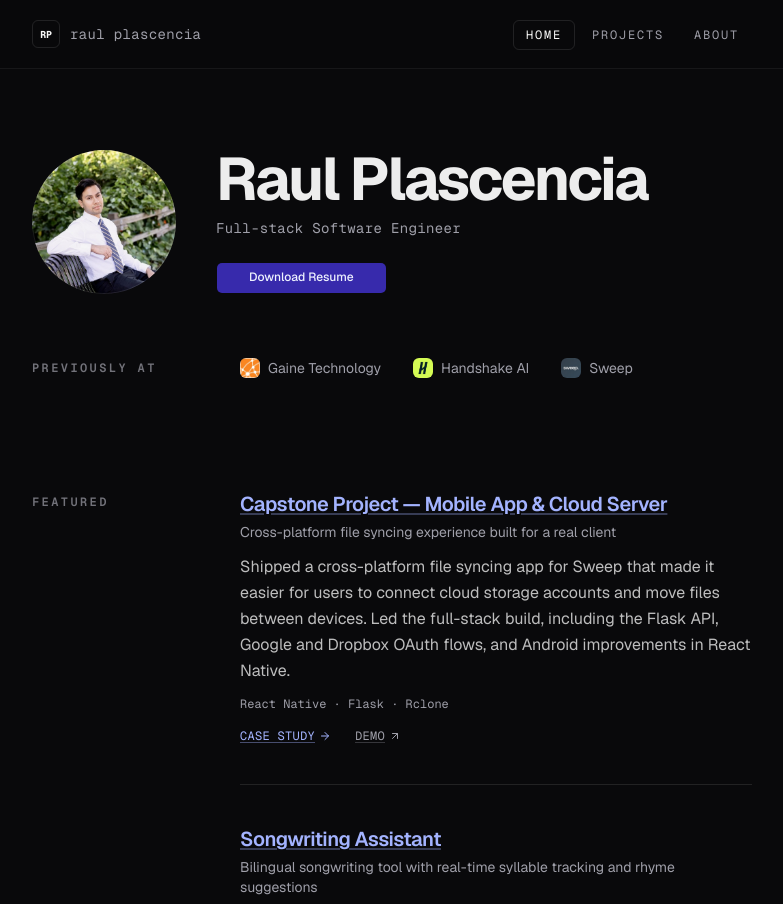
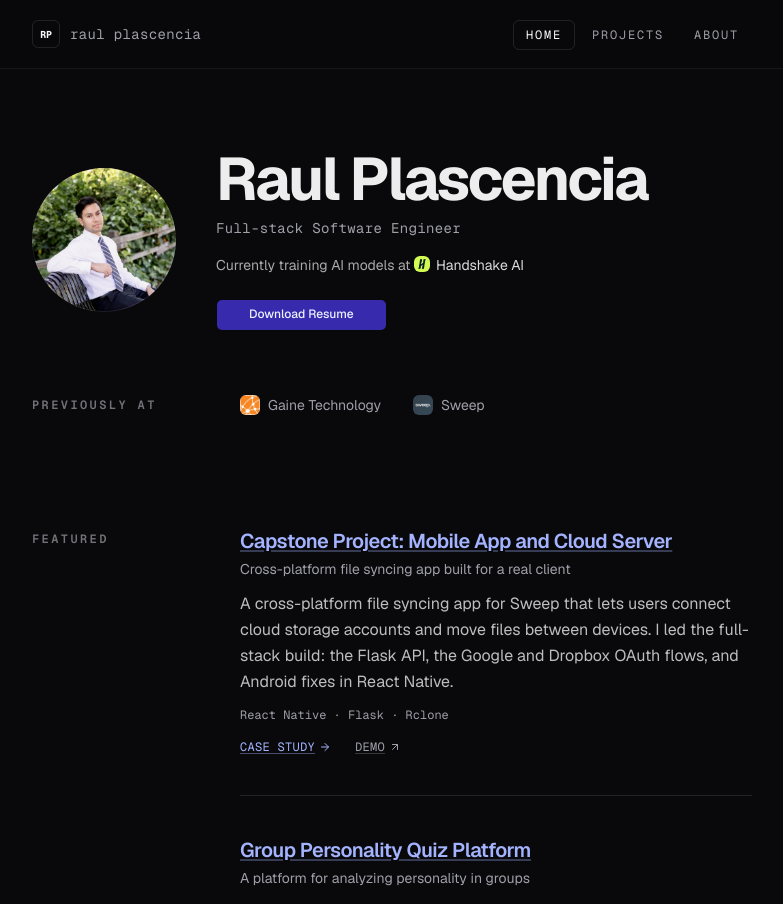
Before and after one commit to rplasc/portfolioV2, a Next.js app: page / in a window 1280 px wide. Shown: the top 904 px of the page, without its empty margins (248-1031 px from the left). Built offline with nearby package versions, Linux system fonts and the light colour scheme.

Commit message:
Updated information

```diff
--- a/src/app/layout.tsx
+++ b/src/app/layout.tsx
@@ -23,13 +23,13 @@ const geistMono = Geist_Mono({
 });
 
 export const metadata: Metadata = {
-  title: "Raul Plascencia — Full-stack Software Engineer",
+  title: "Raul Plascencia - Full-stack Software Engineer",
   description:
-    "Full-stack software engineer at Gaine Technology. Previously at Handshake AI and Sweep.",
+    "AI Trainer at Handshake AI. Previously at Gaine Technology and Sweep.",
   openGraph: {
-    title: "Raul Plascencia — Full-stack Software Engineer",
+    title: "Raul Plascencia - Full-stack Software Engineer",
     description:
-      "Full-stack software engineer at Gaine Technology. Previously at Handshake AI and Sweep.",
+      "AI Trainer at Handshake AI. Previously at Gaine Technology and Sweep.",
     type: "website",
   },
 };
--- a/src/app/page.tsx
+++ b/src/app/page.tsx
@@ -1,7 +1,7 @@
 import Image from "next/image";
 import { Button } from "@/components/ui/button";
 import { ProfilePhoto } from "@/components/profile-photo";
-import { previousEmployers } from "@/data/employers";
+import { previousEmployers, currentEmployer } from "@/data/employers";
 import {
   projects,
   featuredProjects,
@@ -48,6 +48,19 @@ export default function Home() {
               </h1>
               <p className="text-muted-foreground font-mono text-sm tracking-wide">
                 Full-stack Software Engineer
+              </p>
+              <p className="mt-2 text-sm text-white/65">
+                Currently training AI models at{" "}
+                <span className="inline-flex items-baseline gap-1.5 whitespace-nowrap">
+                  <Image
+                    src={currentEmployer.logo}
+                    alt=""
+                    width={16}
+                    height={16}
+                    className="translate-y-0.5 rounded-sm"
+                  />
+                  <span className="text-white/85">{currentEmployer.name}</span>
+                </span>
               </p>
             </div>
 
@@ -111,7 +124,7 @@ export default function Home() {
           </h2>
           <div className="flex flex-1 flex-col gap-5">
             <p className="text-foreground/75 max-w-prose text-base leading-relaxed">
-              {moreCount} more projects across {categoryPhrase} — organized by
+              {moreCount} more projects across {categoryPhrase}, organized by
               type.
             </p>
             <div className="mt-1">
--- a/src/app/projects/page.tsx
+++ b/src/app/projects/page.tsx
@@ -5,7 +5,7 @@ import { ProjectsExplorer } from "@/components/projects-explorer";
 export const metadata: Metadata = {
   title: "Projects — Raul Plascencia",
   description:
-    "Stuff I've built — client work and experiments, grouped by type.",
+    "Stuff I've built, from client work to experiments, grouped by type.",
 };
 
 export default function ProjectsPage() {
--- a/src/app/work/[slug]/page.tsx
+++ b/src/app/work/[slug]/page.tsx
@@ -20,9 +20,6 @@ export async function generateMetadata({
   };
 }
 
-// text-link is reserved for actual links elsewhere on this page, so section
-// labels — including Outcome — stay neutral; the payoff paragraph itself
-// carries the emphasis via size/weight, not color.
 const sectionLabelClass =
   "text-muted-foreground/70 shrink-0 font-mono text-xs font-semibold tracking-[0.2em] uppercase md:w-40 md:pt-1";
 
--- a/src/components/profile-photo.tsx
+++ b/src/components/profile-photo.tsx
@@ -1,9 +1,6 @@
 import Image from "next/image";
 import { cn } from "@/lib/utils";
 
-// Profile photo served through next/image (modern format + correctly sized)
-// instead of a raw <img>, while keeping the avatar's round shape and subtle ring.
-// Pass `priority` when it's above the fold so it isn't lazy-loaded.
 export function ProfilePhoto({
   className,
   priority = false,
--- a/src/data/about.ts
+++ b/src/data/about.ts
@@ -1,5 +1,5 @@
 export const bio =
-  "Full-stack software engineer who likes shipping useful tools, from client file-syncing apps to language tools and game prototypes. I move across the stack: Python and NestJS on the backend, React, React Native, and Next.js on the frontend, and C++ or a game engine when a project calls for it.";
+  "Full-stack software engineer who likes building useful tools, from client file-syncing apps to language tools and game prototypes. I work in Python and NestJS on the backend and React, React Native, and Next.js on the frontend, and I pick up C++ or a game engine when a project needs it.";
 
 export const moreInfo: string[] = [
   "I enjoy playing RPGs and rage-inducing hero shooters, but I have a soft spot for visual novels.",
--- a/src/data/case-studies.ts
+++ b/src/data/case-studies.ts
@@ -16,8 +16,8 @@ export interface CaseStudy {
 export const caseStudies: Record<string, CaseStudy> = {
   sweep: {
     slug: "sweep",
-    title: "Capstone Project — Mobile App & Cloud Server",
-    tagline: "Cross-platform file syncing experience built for a real client",
+    title: "Capstone Project: Mobile App and Cloud Server",
+    tagline: "Cross-platform file syncing app built for a real client",
     role: "Technical Lead",
     timeframe: "Jan 2025 – May 2025",
     location: "Merced, CA",
@@ -29,15 +29,15 @@ export const caseStudies: Record<string, CaseStudy> = {
       "Dropbox API",
     ],
     overview:
-      "Sweep needed a way for its users to link multiple cloud storage accounts and move files to a dedicated server from a single mobile app. Our capstone team took the brief end-to-end: the backend orchestration, the OAuth plumbing to Google Drive and Dropbox, and the React Native client that tied it together. I led the engineering side of the build.",
+      "Sweep wanted users to link several cloud storage accounts and move files to a dedicated server from one mobile app. Our capstone team built all of it: the backend, the Google Drive and Dropbox OAuth integration, and the React Native client. I was the technical lead.",
     highlights: [
       "Led a four-person team and owned the technical roadmap through delivery.",
-      "Built a Flask API that brokered Google Drive and Dropbox OAuth flows and file operations.",
-      "Integrated Rclone so the server could move files reliably between providers without re-implementing each cloud's quirks.",
-      "Worked in React Native to stabilize the Android client: fewer sync failures, clearer flows.",
-      "Shipped ahead of the semester-end deadline with the client's feature list met.",
+      "Built a Flask API that handles Google Drive and Dropbox OAuth and file operations.",
+      "Used Rclone on the server to move files between providers, so we didn't have to handle each cloud's quirks ourselves.",
+      "Fixed sync failures and confusing flows in the React Native Android client.",
+      "Delivered before the semester deadline with every item on the client's feature list.",
     ],
-    outcome: "Delivered a production-ready build to Sweep before the deadline.",
+    outcome: "Handed Sweep a production-ready build ahead of the deadline.",
     github: "",
     demo: "https://sweep-ai.com",
   },
@@ -50,12 +50,12 @@ export const caseStudies: Record<string, CaseStudy> = {
     timeframe: "2023 – Present",
     stack: ["Python", "Discord.py", "OpenAI", "KoboldCPP", "SQLite"],
     overview:
-      "Chopperbot is a Discord companion I built to give communities a personality-driven assistant running on my homelab. It holds conversations, remembers past interactions, and ships with a handful of utilities my friends actually use.",
+      "Chopperbot is a Discord assistant with its own personality, built for my friends' communities and run on my homelab. It holds conversations, remembers past interactions, and includes a few utilities people actually use.",
     highlights: [
       "Serves 100+ users across multiple Discord communities.",
-      "Fine-tuned a local LLM on a private homelab so conversations stay self-hosted and off per-token billing.",
-      "SQLite-backed memory system keeps personality and context intact across sessions.",
-      "Plugin surface includes a web-search proxy, image generation, and news summaries.",
+      "Runs a fine-tuned local LLM on a private homelab, so conversations stay self-hosted and there's no per-token billing.",
+      "A SQLite memory system keeps personality and context across sessions.",
+      "Plugins include a web-search proxy, image generation, and news summaries.",
     ],
     github: "https://github.com/rplasc/ChopperBot",
     demo: "",
@@ -69,10 +69,10 @@ export const caseStudies: Record<string, CaseStudy> = {
     timeframe: "2025 – Present",
     stack: ["Python", "NestJS", "NextJS"],
     overview:
-      "I built the Songwriting Assistant to help with writing lyrics in English and Spanish. It gives real-time feedback on syllable counts and surfaces rhyme options as you type. The NLP work happens in Python, a NestJS API sits in the middle, and Next.js handles the frontend.",
+      "I built the Songwriting Assistant to help me write lyrics in English and Spanish. As you type, it counts syllables and suggests rhymes. Python handles the NLP, a NestJS API sits in the middle, and Next.js is the frontend.",
     highlights: [
-      "Provides real-time syllable tracking and rhyme suggestions in English and Spanish.",
-      "Lets songwriters save drafts locally.",
+      "Counts syllables and suggests rhymes in real time, in English and Spanish.",
+      "Saves drafts locally.",
     ],
     github: "https://github.com/rplasc/songwriting-assistant",
     demo: "",
@@ -81,7 +81,7 @@ export const caseStudies: Record<string, CaseStudy> = {
     slug: "personality-matrix",
     title: "Personality Matrix",
     tagline:
-      "Personality quiz that assigns you a narrative archetype, styled as a classified dossier",
+      "Personality quiz that assigns a narrative archetype, presented as a classified dossier",
     role: "Creator & Maintainer",
     timeframe: "2026 – Present",
     stack: [
@@ -94,11 +94,11 @@ export const caseStudies: Record<string, CaseStudy> = {
       "PostHog",
     ],
     overview:
-      "Personality Matrix is a 28-question quiz that assigns you one of 19 narrative archetypes, styled as a classified document system. You answer questions, it scores your personality functions, and produces a dossier. Results are saved to a database and shareable by URL.",
+      "Personality Matrix is a 28-question quiz that assigns you one of 19 narrative archetypes and presents the result as a classified dossier. Your answers are scored across a set of personality functions. Results are saved to a database and shareable by URL.",
     highlights: [
-      "Scoring tracks eight personality functions (Plot Armor, Romantic Tension, Backstory Trauma, and others) across all 28 answers. Each answer shifts specific functions on a -2 to +2 scale, which normalize to 0-100 before feeding into eight matrix axes.",
-      "Archetype matching runs in tiers: two rare types require 78+ or 82+ on their dominant functions. The other 17 match by dominant function average with a small matrix bonus. All scoring logic lives in src/lib/.",
-      "Results are saved to PostgreSQL via Prisma and served at a unique URL, so users can share or return to their result.",
+      "Scoring tracks eight personality functions, such as Plot Armor, Romantic Tension, and Backstory Trauma. Each answer shifts specific functions on a -2 to +2 scale. Totals are normalized to 0-100 and feed eight matrix axes.",
+      "Archetype matching is tiered. Two rare types require 78+ or 82+ on their dominant functions. The other 17 match on dominant function average plus a small matrix bonus. All scoring logic is in src/lib/.",
+      "Results are stored in PostgreSQL through Prisma and served at a unique URL, so users can share a result or come back to it.",
       "PostHog tracks quiz completions and archetype distribution across real users.",
     ],
     outcome: "Went from idea to live product in a weekend.",
@@ -112,16 +112,36 @@ export const caseStudies: Record<string, CaseStudy> = {
     role: "Creator",
     timeframe: "2026 – Present",
     stack: ["Unity", "C#"],
-    overview: "A top-down action roguelike inspired by Vampire Survivors",
+    overview:
+      "A top-down action roguelike built in Unity and C#, inspired by Vampire Survivors.",
     highlights: [
-      "Implemented player movement, enemy spawning, and upgrades with C#.",
-      "Recreated the core gameplay mechanics and added performance optimizations.",
-      "Enhanced the user interface with Unity-specific features.",
-      "Optimized the game for better frame rates and smoother gameplay.",
+      "Wrote player movement, enemy spawning, and upgrades in C#.",
+      "Recreated the core gameplay loop.",
+      "Built the UI with Unity's built-in features.",
+      "Optimized for higher frame rates and smoother play.",
     ],
     outcome:
-      "Recreated a Vampire Survivors-inspired roguelike using Unity, with added performance optimizations and Unity-specific enhancements.",
+      "A Vampire Survivors-inspired roguelike built in Unity and tuned for performance.",
     github: "https://github.com/rplasc/survivor-clone-unity",
     demo: "",
   },
+  "group-personality-quiz": {
+    slug: "group-personality-quiz",
+    title: "Group Personality Quiz Platform",
+    tagline: "A platform for analyzing personality in groups",
+    role: "Creator",
+    timeframe: "2026 – Present",
+    stack: ["NextJS", "PostgreSQL", "Prisma", "NestJS"],
+    overview:
+      "Users take personality quizzes together and get a collective analysis.",
+    highlights: [
+      "Built the frontend in Next.js (React).",
+      "Stored quiz data and results in PostgreSQL through Prisma.",
+      "Built the backend API in NestJS.",
+      "Group results are shareable by unique URL.",
+    ],
+    outcome: "Launched a platform for group personality analysis.",
+    github: "",
+    demo: "https://quiz.raulplascencia.dev",
+  },
 };
--- a/src/data/employers.ts
+++ b/src/data/employers.ts
@@ -1,5 +1,9 @@
+export const currentEmployer = {
+  name: "Handshake AI",
+  logo: "/logos/handshake-ai_logo.jpg",
+};
+
 export const previousEmployers = [
   { name: "Gaine Technology", logo: "/logos/gaine_technology_logo.jpg" },
-  { name: "Handshake AI", logo: "/logos/handshake-ai_logo.jpg" },
   { name: "Sweep", logo: "/logos/sweep_logo.jpg" },
 ];
--- a/src/data/projects.ts
+++ b/src/data/projects.ts
@@ -23,14 +23,13 @@ export interface Project {
 
 export const projects: Project[] = [
   {
-    name: "Capstone Project — Mobile App & Cloud Server",
+    name: "Capstone Project: Mobile App and Cloud Server",
     slug: "sweep",
     category: "Mobile",
-    description:
-      "Cross-platform file syncing experience built for a real client",
+    description: "Cross-platform file syncing app built for a real client",
     stack: ["React Native", "Flask", "Rclone"],
     details:
-      "Shipped a cross-platform file syncing app for Sweep that made it easier for users to connect cloud storage accounts and move files between devices. Led the full-stack build, including the Flask API, Google and Dropbox OAuth flows, and Android improvements in React Native.",
+      "A cross-platform file syncing app for Sweep that lets users connect cloud storage accounts and move files between devices. I led the full-stack build: the Flask API, the Google and Dropbox OAuth flows, and Android fixes in React Native.",
     github: "",
     demo: "https://sweep-ai.com",
     featured: true,
@@ -43,10 +42,10 @@ export const projects: Project[] = [
       "Bilingual songwriting tool with real-time syllable tracking and rhyme suggestions",
     stack: ["Python", "NestJS", "NextJS"],
     details:
-      "Built a songwriting assistant for writing lyrics in English and Spanish. It tracks syllable counts and surfaces rhyme suggestions as you type. Python handles the NLP, NestJS is the API layer, and Next.js handles the frontend.",
+      "A tool for writing lyrics in English and Spanish. As you type, it counts syllables and suggests rhymes. Python handles the NLP, NestJS is the API layer, and Next.js is the frontend.",
     github: "https://github.com/rplasc/songwriting-assistant",
     demo: "",
-    featured: true,
+    featured: false,
   },
   {
     name: "Chopperbot",
@@ -56,7 +55,7 @@ export const projects: Project[] = [
       "Self-hosted Discord assistant with persistent conversational memory",
     stack: ["Python", "Discord.py", "OpenAI", "KoboldCPP"],
     details:
-      "Built a Discord bot that gave communities a self-hosted assistant for dynamic, personality-driven conversations that could remember prior context. Implemented it in Python with ChatGPT and local LLM support, plus a configurable memory system for longer-running interactions.",
+      "A self-hosted Discord bot with its own personality that remembers earlier conversations. It's written in Python, works with ChatGPT or a local LLM, and has a configurable memory system for long-running chats.",
     github: "https://github.com/rplasc/ChopperBot",
     demo: "",
     featured: false,
@@ -65,10 +64,10 @@ export const projects: Project[] = [
     name: "Image Editor",
     slug: "",
     category: "Web Apps",
-    description: "Desktop image editor for fast everyday photo adjustments",
+    description: "Desktop image editor for quick, everyday photo adjustments",
     stack: ["C++", "Qt Framework"],
     details:
-      "Delivered a desktop image editor that let users handle common photo edits like cropping, resizing, rotation, and color correction in one focused interface. Built the editing workflows and custom UI in C++ with Qt.",
+      "A desktop image editor for common edits: cropping, resizing, rotation, and color correction. I built the editing workflows and the custom UI in C++ with Qt.",
     github: "https://github.com/rplasc/CSE165Project",
     demo: "",
     featured: false,
@@ -80,7 +79,7 @@ export const projects: Project[] = [
     description: "A retro-style website that lets users send birthday wishes",
     stack: ["NextJS", "CSS"],
     details:
-      "Built a retro birthday greeting site where users write messages for friends. Next.js with CSS animations for the nostalgic aesthetic.",
+      "A retro-style birthday site where users write messages for friends. Built with Next.js, with CSS animations for the retro look.",
     github: "https://github.com/rplasc/birthday-site",
     demo: "https://birthday.raulplascencia.dev",
     featured: false,
@@ -90,10 +89,10 @@ export const projects: Project[] = [
     slug: "personality-matrix",
     category: "Web Apps",
     description:
-      "28-question personality quiz that assigns you a narrative archetype, built over a weekend",
+      "28-question personality quiz that assigns a narrative archetype, built over a weekend",
     stack: ["React", "PostgreSQL", "Prisma"],
     details:
-      "Built a personality quiz that scores responses and generates a profile. React handles the frontend; PostgreSQL and Prisma manage quiz data and results on the backend.",
+      "A personality quiz that scores your answers and generates a profile. React is the frontend, and PostgreSQL with Prisma stores quiz data and results.",
     github: "https://github.com/rplasc/personality-matrix",
     demo: "https://personality-matrix.raulplascencia.dev",
     featured: false,
@@ -106,7 +105,7 @@ export const projects: Project[] = [
       "A Vampire Survivors-style roguelike, originally built in Godot",
     stack: ["Godot", "GDScript"],
     details:
-      "Built a Vampire Survivors-inspired roguelike in Godot. Implemented player movement, enemy spawning, and upgrades with GDScript.",
+      "A Vampire Survivors-inspired roguelike in Godot. I wrote player movement, enemy spawning, and upgrades in GDScript.",
     github: "https://github.com/rplasc/survivor-clone-godot",
     demo: "",
     featured: false,
@@ -118,10 +117,22 @@ export const projects: Project[] = [
     description: "The same roguelike, rebuilt in Unity for better performance",
     stack: ["Unity", "C#"],
     details:
-      "Recreated a Vampire Survivors-inspired roguelike using Unity. Implemented same features as the Godot version, but with added performance optimizations and Unity-specific enhancements.",
+      "The Godot roguelike rebuilt in Unity. It has the same features, plus performance optimizations and some Unity-specific improvements.",
     github: "https://github.com/rplasc/survivor-clone-unity",
     demo: "",
     featured: false,
+  },
+  {
+    name: "Group Personality Quiz Platform",
+    slug: "group-personality-quiz",
+    category: "Web Apps",
+    description: "A platform for analyzing personality in groups",
+    stack: ["NextJS", "PostgreSQL", "Prisma", "NestJS"],
+    details:
+      "A platform where groups take personality quizzes together and get a collective analysis. Next.js (React) is the frontend, NestJS is the API, and PostgreSQL with Prisma stores quiz data and results.",
+    github: "",
+    demo: "https://quiz.raulplascencia.dev",
+    featured: true,
   },
 ];
 
```
Also changed, not shown: 1 other file (tests, documents, lock files or other folders).
